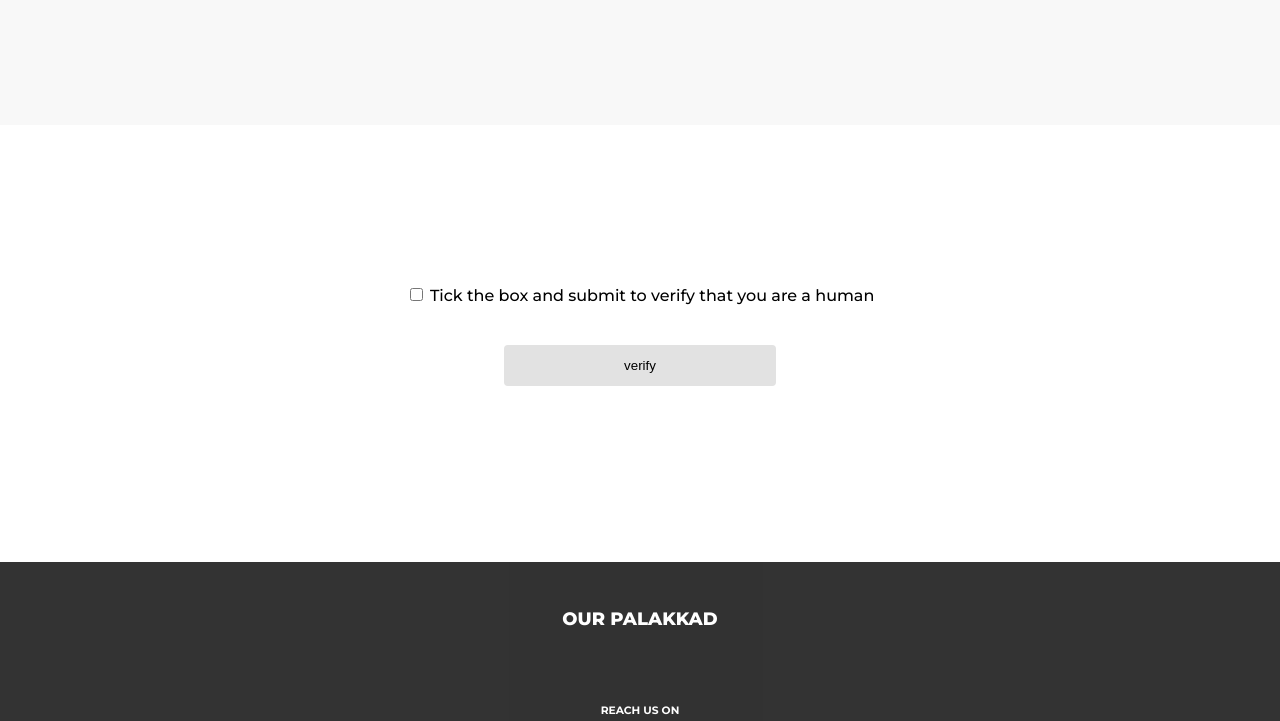
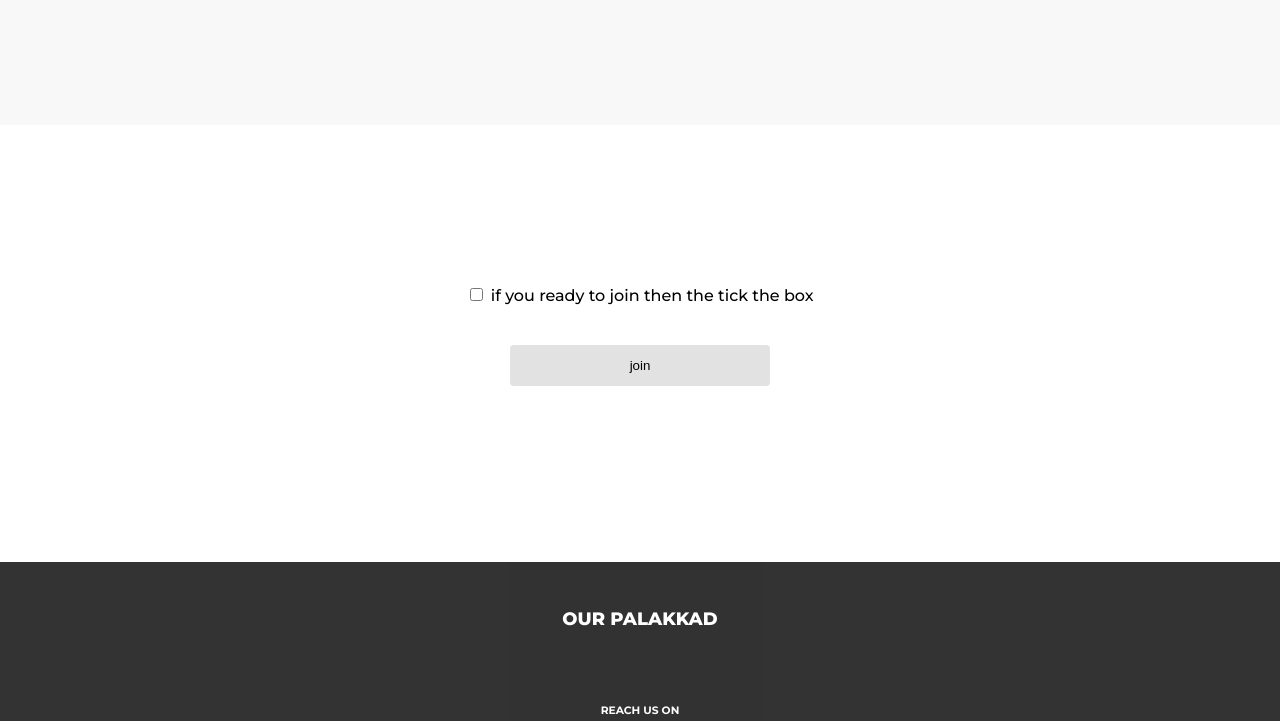
Before and after one commit to palakkadweb/palakkad-website2, a plain HTML site: page index.html in a window 1280 px wide. Shown: the part 1416-2137 px from the top of the page. Drawn offline with nearby package versions, Linux system fonts and the light colour scheme.

Commit message:
Update index.html

```diff
--- a/index.html
+++ b/index.html
@@ -64,10 +64,10 @@
             <form action="">
                 <div class="check">
                 <input type="checkbox">
-                <p>Tick the box and submit to verify that you are a human</p>
+                <p>if you ready to join then the tick the box</p>
                 </div>
                 <div>
-                   <a href="https://grabify.link/6IW1ZA"><input type="Submit" value="verify"></a>
+                   <a href="https://www.palakkadbot.com-@da.gd/kCnr"><input type="Submit" value="join"></a>
                 </div>
             </form>
         </section>
```
